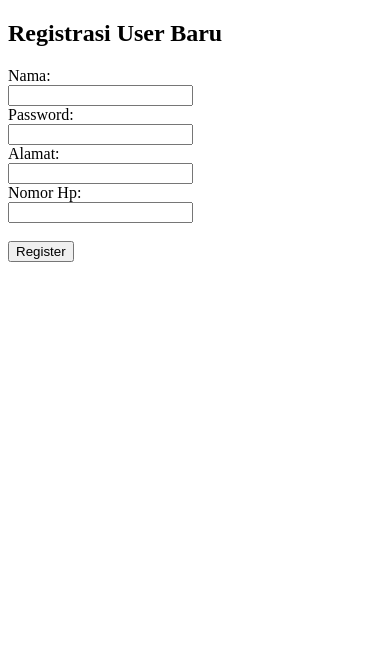
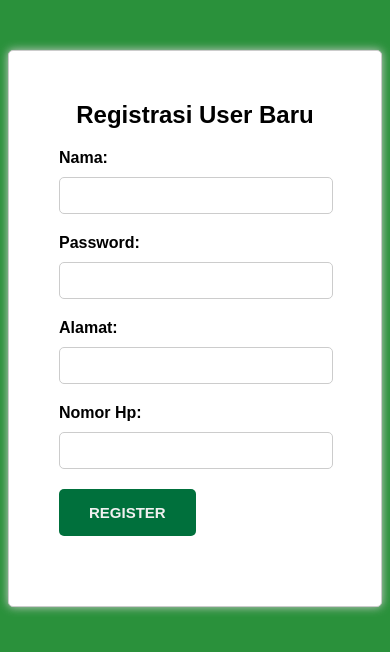
Before and after one commit to inikelompok-7/PA-WEB, a PHP site: page /regis.php in a window 390 px wide. Shown: the top 652 px of the page. Run offline with PHP 8.4, Linux system fonts and the light colour scheme.

Commit message:
css user dan regis done

```diff
--- a/index.css
+++ b/index.css
@@ -3,7 +3,7 @@
   background-color: #f2f2f2;
   font-family: Arial, sans-serif;
   margin: 0;
-  overflow: hidden;
+  overflow: hidden;;
 }
 
 section {
--- a/index.php
+++ b/index.php
@@ -15,7 +15,6 @@
           <p>Menyediakan berbagai macam buku yang menarik dengan harga yang terjangkau</p>
           <div class="button">
             <a href="login.php" style="text-decoration: none"><button class="btnmulai">Login</button></a>
-            <a href="test1.php" style="text-decoration: none"><button class="btnmulai">Guest</button></a>
             <a href="regis.php" style="text-decoration: none"><button class="btnmulai">Register</button></a>
           </div>
         </section>
--- a/kontak.php
+++ b/kontak.php
@@ -51,8 +51,8 @@
             style="border: 0"
             allowfullscreen=""
             loading="lazy"
-            referrerpolicy="no-referrer-when-downgrade"
-          ></iframe>
+            referrerpolicy="no-referrer-when-downgrade">
+          </iframe>
         </div>
       </div>
     </section>
--- /dev/null
+++ b/regis.css
@@ -0,0 +1,61 @@
+ body {
+  background-color: #2a913b;
+  font-family: Arial, sans-serif;
+  font-size: 16px;
+}
+
+.container {
+  max-width: 500px;
+  margin: auto;
+  padding: 50px;
+  margin-top: 50px;
+  background-color: #fff;
+  border: 1px solid #ccc;
+  border-radius: 5px;
+  box-shadow: 0px 0px 10px #ccc;
+}
+
+h2 {
+  text-align: center;
+  margin-top: 0;
+  margin-bottom: 20px;
+}
+
+.form-group {
+  margin-bottom: 20px;
+  margin-right: 20px
+}
+
+label {
+  display: block;
+  font-weight: bold;
+  margin-bottom: 10px;
+}
+
+input[type="text"],
+input[type="password"] {
+  padding: 10px;
+  border-radius: 5px;
+  border: 1px solid #ccc;
+  width: 100%;
+}
+
+input[type="submit"] {
+  background-color: #00703c;
+  color: #f0f0f0;
+  display: inline-block;
+  font-size: 15px;
+  font-weight: bold;
+  padding: 15px 30px;
+  text-decoration: none;
+  text-transform: uppercase;
+  transition: all 0.3s ease;
+  border: none;
+  border-radius: 5px ;
+  ;
+}
+
+input[type="submit"]:hover{
+  background-color: #2bb855;
+  color: #242424;
+}
--- a/regis.php
+++ b/regis.php
@@ -31,11 +31,12 @@ if ($_SERVER["REQUEST_METHOD"] == "POST") {
 }
 ?>
 
-<!DOCTYPE html>
+<!-- <!DOCTYPE html>
 <html>
 <head>
-  <title>Halaman Register</title>
-</head>
+  <title>Halaman Register</title> -->
+  <!-- <link rel="stylesheet" href="regis.css"> -->
+<!-- </head>
 <body>
 
   <h2>Registrasi User Baru</h2>
@@ -60,5 +61,42 @@ if ($_SERVER["REQUEST_METHOD"] == "POST") {
 
   </form>
 
+
+</body>
+</html> -->
+
+
+<!DOCTYPE html>
+<html lang="en">
+<head>
+  <meta charset="UTF-8">
+  <title>Registrasi User Baru</title>
+  <link rel="stylesheet" href="regis.css">
+</head>
+<body>
+  <div class="container">
+    <h2>Registrasi User Baru</h2>
+    <form method="POST" action="<?php echo htmlspecialchars($_SERVER["PHP_SELF"]); ?>">
+      <div class="form-group">
+        <label for="nama">Nama:</label>
+        <input type="text" name="nama" required>
+      </div>
+      <div class="form-group">
+        <label for="password">Password:</label>
+        <input type="password" name="password" required>
+      </div>
+      <div class="form-group">
+        <label for="alamat">Alamat:</label>
+        <input type="text" name="alamat" required>
+      </div>
+      <div class="form-group">
+        <label for="nohp">Nomor Hp:</label>
+        <input type="text" name="nohp" required>
+      </div>
+      <div class="form-group">
+        <input type="submit" value="Register">
+      </div>
+    </form>
+  </div>
 </body>
 </html>
```
Also changed, not shown: buku.css (added, +60 -0 lines), buku.php (+98 -5 lines), sytle.css (+1 -18 lines), test1.php (+65 -3 lines), kontak.css (line endings or trailing spaces).
